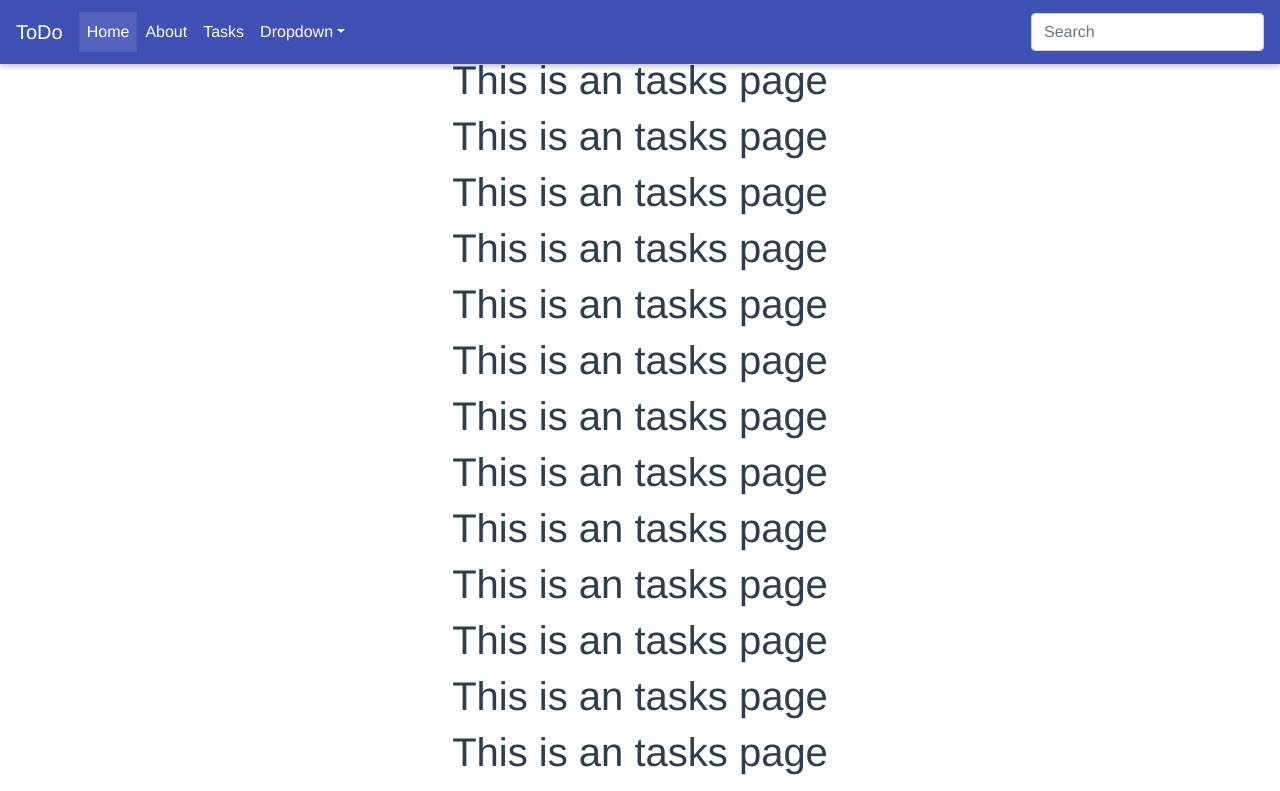
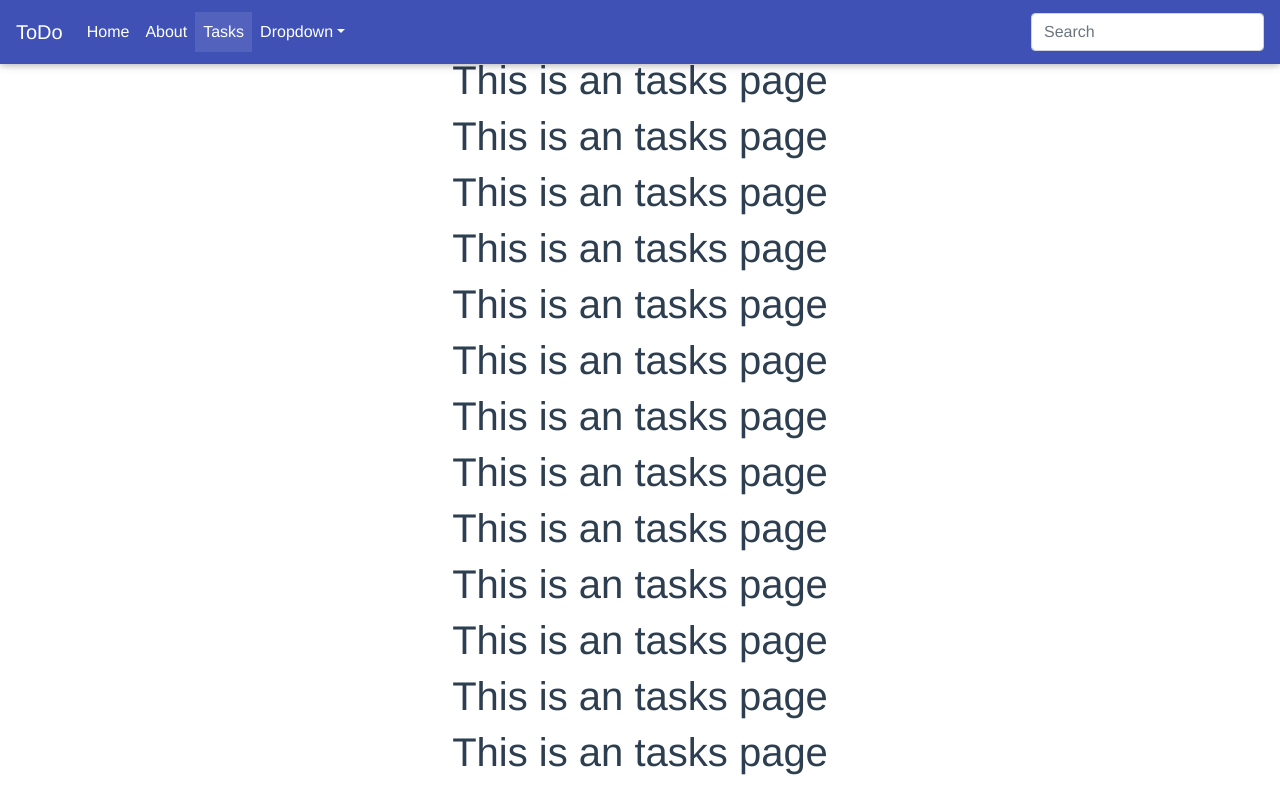
Before and after one commit to masaaki-uegaki/todo-client, a Vue app: page /tasks in a window 1280 px wide. Shown: the top 791 px of the page. Built offline with nearby package versions, Linux system fonts and the light colour scheme.

Commit message:
MDBootstrap(active route)

```diff
--- a/src/App.vue
+++ b/src/App.vue
@@ -4,7 +4,7 @@
     <navbar position="top" class="indigo navbar-dark" name="ToDo" to="/" scrolling>
       <navbar-collapse>
         <navbar-nav>
-          <navbar-item to="/" active waves-fixed>Home</navbar-item>
+          <navbar-item to="/" exact waves-fixed>Home</navbar-item>
           <navbar-item to="/about" waves-fixed>About</navbar-item>
           <navbar-item to="/tasks" waves-fixed>Tasks</navbar-item>
           <!-- Dropdown -->
--- a/src/components/mdbootstrap/NavbarItem.vue
+++ b/src/components/mdbootstrap/NavbarItem.vue
@@ -1,6 +1,6 @@
 <template>
   <li :is="tag" :class="[className, {'ripple-parent': waves}]" @click="wave">
-    <router-link :to="to" class="nav-link"><slot></slot></router-link>
+    <router-link :to="to" class="nav-link" :exact="exact"><slot></slot></router-link>
   </li>
 </template>
 
@@ -36,6 +36,10 @@ export default {
     wavesFixed: {
       type: Boolean,
       default: false
+    },
+    exact: {
+      type: Boolean,
+      default: false
     }
   },
   data() {
@@ -48,5 +52,8 @@ export default {
 </script>
 
 <style scoped>
-
+.navbar.navbar-dark .breadcrumb .nav-item > .nav-link.router-link-active,
+.navbar.navbar-dark .navbar-nav .nav-item > .nav-link.router-link-active {
+  background-color: rgba(255, 255, 255, 0.1);
+}
 </style>
```
